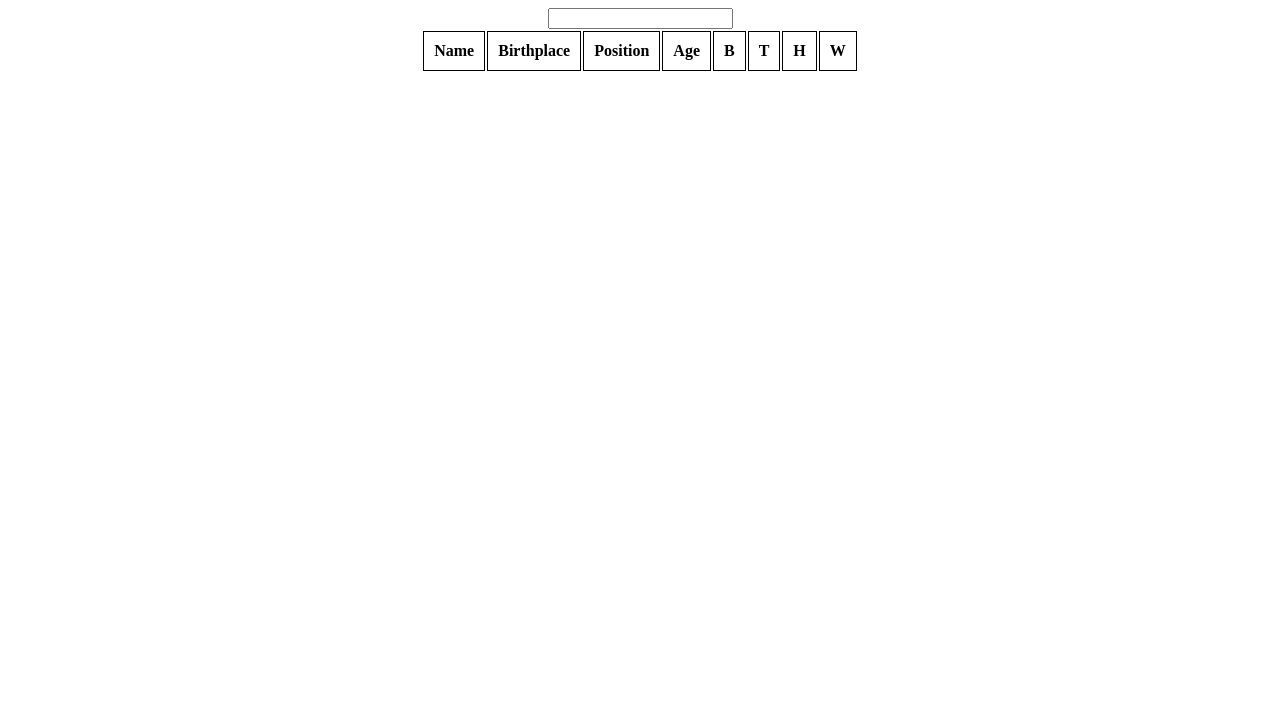
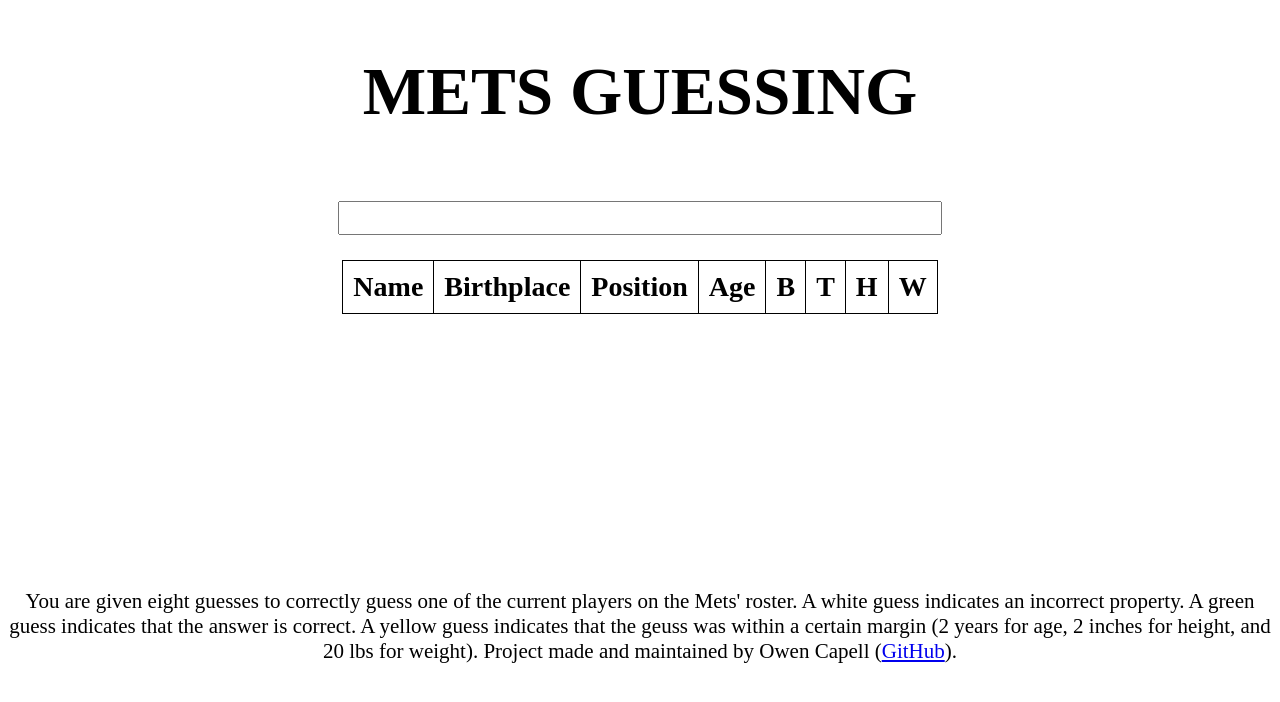
Before and after one commit to owenc21/mets-guessing, a Flask app: page / in a window 1280 px wide. Shown: the top 702 px of the page. Run offline with Flask 2, Linux system fonts and the light colour scheme; lists and menus that the app fills with data are empty.

Commit message:
fixed compatibility

```diff
--- a/flaskr/static/script.js
+++ b/flaskr/static/script.js
@@ -12,9 +12,6 @@ function createRow(jsonData) {
     let guessThrow = jsonData.guess.throw;
     let guessHeight = jsonData.guess.height;
     let guessWeight = jsonData.guess.weight;
-
-    console.log(guessAge);
-    console.log(guessBat);
 
     let guessRow = resultTable.insertRow();
 
@@ -57,6 +54,11 @@ function createRow(jsonData) {
     weightCell.classList.add(jsonData.adjust.adj_weight);
     let weightText = document.createTextNode(guessWeight);
     weightCell.appendChild(weightText);
+
+    if (jsonData.adjust.correct === true) {
+        alert("You won in " + (guesses + 1) + " guess!");
+        guesses = 8;
+    }
 }
 
 
--- a/flaskr/static/style.css
+++ b/flaskr/static/style.css
@@ -1,5 +1,22 @@
-body {
+html {
     box-sizing: border-box;
+    font-size: 28px;
+}
+
+h1{
+    font-size: 2.4rem;
+}
+
+#overview {
+    display: flex;
+    flex-direction: column;
+    align-items: center;
+}
+
+#guessTextBox {
+    width: 100%;
+    height: 1rem;
+    margin-bottom: 25px;
 }
 
 #tableContainer {
@@ -7,6 +24,13 @@ body {
     flex-direction: column;
     align-items: center;
     text-align: center;
+    font-size: 1rem;
+    padding: 25px;
+    margin-bottom: 250px;
+}
+
+#guessTable {
+    border-collapse: collapse;
 }
 
 .tdCorrect {
@@ -17,7 +41,12 @@ body {
     background-color: #f0e816;
 }
 
-th, tr {
+th, td {
     border: 1px solid black;
     padding: 10px;
 }
+
+#info {
+    font-size: .75rem;
+    text-align: center;
+}
--- a/flaskr/templates/game.html
+++ b/flaskr/templates/game.html
@@ -1,13 +1,17 @@
 {% extends 'base.html' %}
 
 {% block title %}
-Mets Wardle TITLE TBD
+Mets Guessing
 {% endblock %}
 {% block script %}
 <script src="{{url_for('static', filename='script.js')}}" defer></script>
 {% endblock %}
 
 {% block content %}
+<div id="overview">
+    <div id="header">
+        <h1>METS GUESSING</h1>
+    </div>
     <div id="tableContainer">
         <input name="guessPlayer" type="text" maxlength="50" id="guessTextBox"/>
         <table id="guessTable">
@@ -26,4 +30,8 @@ Mets Wardle TITLE TBD
             </tbody>
         </table>
     </div>
+    <div id="info">
+        You are given eight guesses to correctly guess one of the current players on the Mets' roster. A white guess indicates an incorrect property. A green guess indicates that the answer is correct. A yellow guess indicates that the geuss was within a certain margin (2 years for age, 2 inches for height, and 20 lbs for weight). Project made and maintained by Owen Capell (<a href="https://github.com/owenc21">GitHub</a>).
+    </div>
+</div>
 {% endblock %}
```
Also changed, not shown: flaskr/__init__.py (+6 -13 lines), flaskr/gen_player.py (+14 -9 lines), 1 other file. Lines whose indentation alone changed are shown as unchanged.
